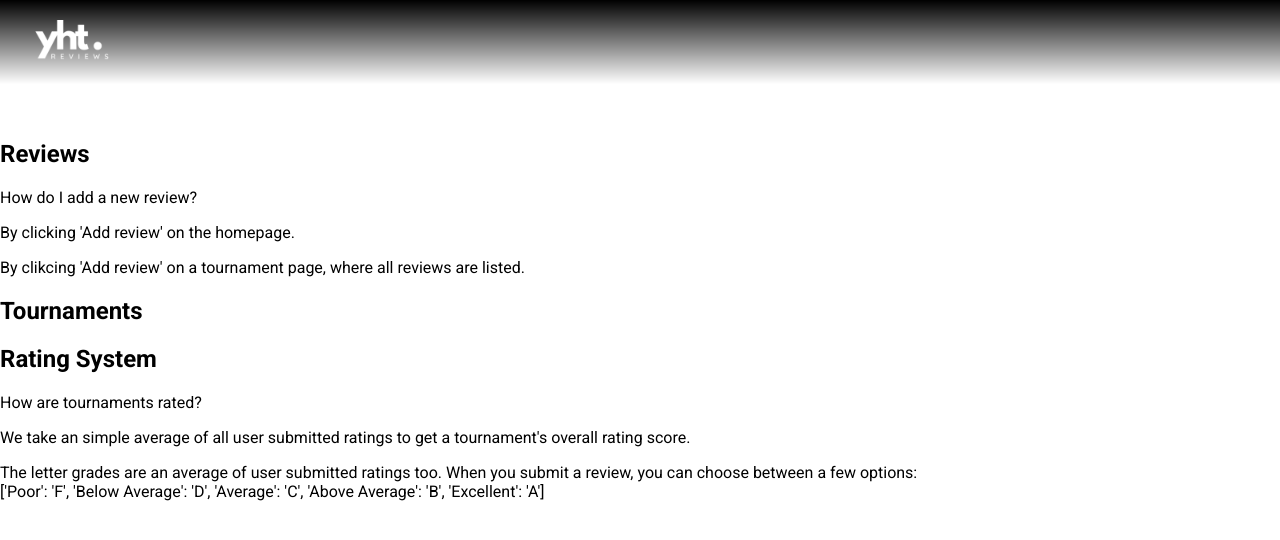
After one commit to reyesjl/hockeyapp, a Django app: page /faq/ in a window 1280 px wide. The commit adds this page. Shown: the top 540 px of the page. Run offline with Django 5.2, Linux system fonts and the light colour scheme.

Commit message:
faq details;

```diff
--- /dev/null
+++ b/main/static/css/faq.css
@@ -0,0 +1,3 @@
+.faq-section {
+    padding-top: 120px;
+}
--- /dev/null
+++ b/main/templates/reviews/faq.html
@@ -0,0 +1,31 @@
+{% extends 'base.html' %}
+
+{% block title %} FAQ page {% endblock %}
+
+{% load static %}
+
+{% block extra_head %}
+    <meta name="description" content="A page where users can find answers to frequently asked questions about the hockey review platform.">
+    <link rel="stylesheet" href="{% static 'css/faq.css' %}">
+{% endblock %}
+
+{% block content %}
+<section class="faq-section">
+    <div class="faq-wrapper">
+        <h1>Reviews</h1>
+        <div class="qa-group">
+            <p class="question">How do I add a new review?</p>
+            <div class="answer-group">
+                <p class="answer">By clicking 'Add review' on the homepage.</p>
+                <p class="answer">By clikcing 'Add review' on a tournament page, where all reviews are listed.</p>
+            </div>
+        <h1>Tournaments</h1>
+        <h1>Rating System</h1>
+        <p class="question">How are tournaments rated?</p>
+            <div class="answer-group">
+                <p class="answer">We take an simple average of all user submitted ratings to get a tournament's overall rating score.</p>
+                <p class="answer">The letter grades are an average of user submitted ratings too. When you submit a review, you can choose between a few options: <br />['Poor': 'F', 'Below Average': 'D', 'Average': 'C', 'Above Average': 'B', 'Excellent': 'A']</p>
+            </div>
+    </div>
+</section>
+{% endblock %}
--- a/main/templates/reviews/tournament_entry.html
+++ b/main/templates/reviews/tournament_entry.html
@@ -12,8 +12,8 @@
 {% block content %}
 <section class="form-section">
     <div class="form-wrapper">
-        <h1>Suggest Tournament</h1>
-        <p>Use our tournament search page to make sure this one hasn't been added yet.</p>
+        <h1>Add a Tournament</h1>
+        <p>Ensure you aren't adding a duplicate by visitng our tournament <a href="{% url 'reviews:home' %}">search</a> page.</p>
         <form method="post" action="{% url 'reviews:tournament_entry' %}">
             {% csrf_token %}
             {% if form.errors %}
--- a/reviews/urls.py
+++ b/reviews/urls.py
@@ -8,6 +8,7 @@ urlpatterns = [
     path('tournaments/<int:tournament_id>/', views.tournament_details, name='tournament_details'),
     path('tournaments/suggest/', views.tournament_entry, name='tournament_entry'),
     path('contact/', views.contact, name='contact'),
+    path('faq/', views.faq, name='faq'),
     path('review/', views.review, name='review'),
     path('success/', views.success, name='success'),
 ]
--- a/reviews/views.py
+++ b/reviews/views.py
@@ -32,7 +32,7 @@ def tournament_entry(request):
         if form.is_valid():
             form.save()
             # Redirect to a success page
-            messages.success(request, "Your tournament was submitted successfully.")
+            messages.success(request, "Your tournament was submitted successfully. Please give our team time to review and process it.")
             return redirect('reviews:success')
     else:
         form = TournamentSubmissionForm()
@@ -41,6 +41,9 @@ def tournament_entry(request):
 
 def contact(request):
     return render(request, 'reviews/contact.html')
+
+def faq(request):
+    return render(request, 'reviews/faq.html')
 
 def review(request):
     if request.method == 'POST':
```
Also changed, not shown: main/templates/reviews/index.html (+4 -4 lines), main/templates/reviews/review_entry.html (+5 -2 lines).
